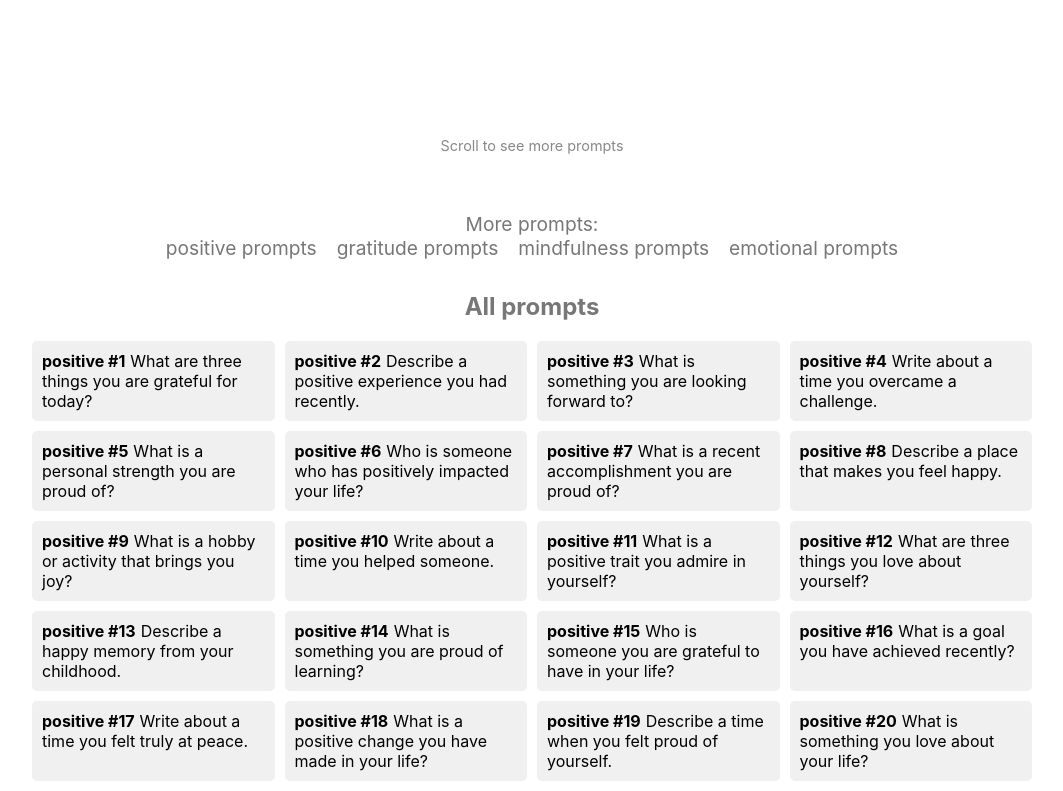
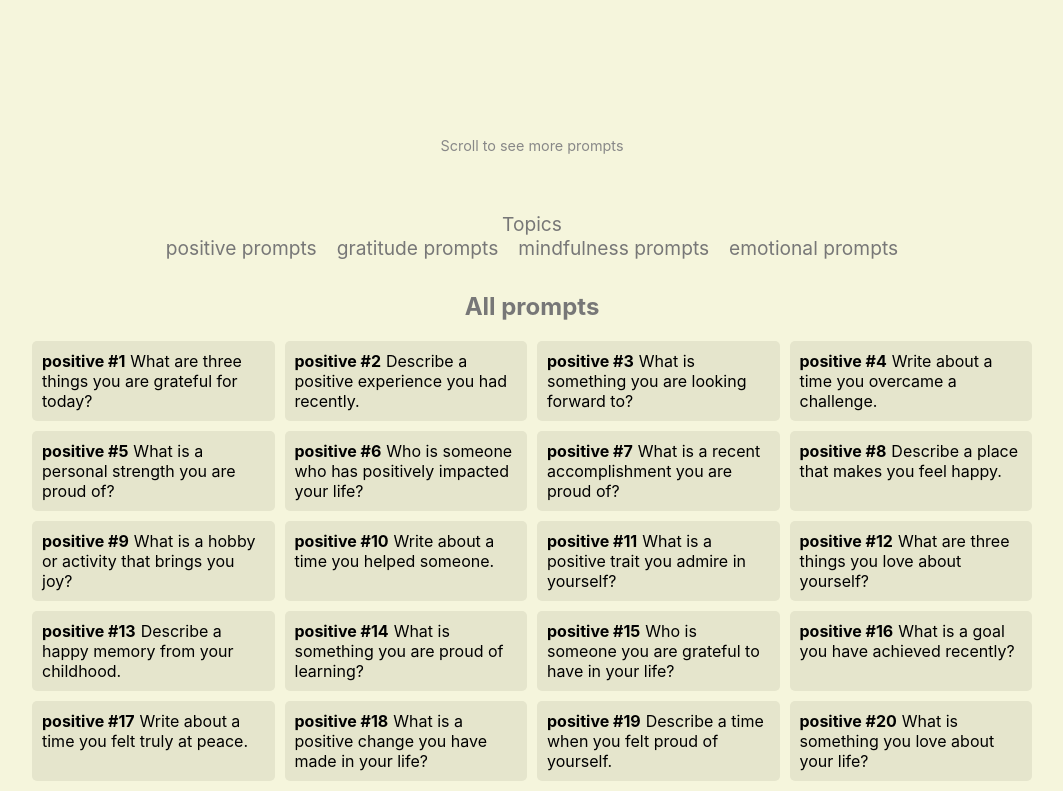
Before and after one commit to habeebmh/theraprompts, a React (Create React App) app: page / in a window 1280 px wide. Shown: the part 620-1411 px from the top of the page, without its empty margins (108-1171 px from the left). Built offline with nearby package versions, Linux system fonts and the light colour scheme.

Commit message:
Refactor UI styles and update prompts section

```diff
--- a/src/App.js
+++ b/src/App.js
@@ -62,7 +62,7 @@ function App() {
         </div>
         <div>
           <div className='all-prompts-header'>
-            <span className='nav-link'>More prompts:</span>
+            <span className='nav-link'>Topics</span>
           </div>
           <nav className="nav-bar">
             {Object.keys(allPrompts).map((topic, index) => topic !== currentTopic && (
--- a/src/index.css
+++ b/src/index.css
@@ -5,6 +5,7 @@ body {
     sans-serif;
   -webkit-font-smoothing: antialiased;
   -moz-osx-font-smoothing: grayscale;
+  background-color: #f5f5dc;
 }
 
 .container {
@@ -74,7 +75,7 @@ body {
 }
 
 .prompt-item {
-  background: #f0f0f0;
+  background: #e5e5cc; /* #f0f0f0; */
   padding: 10px;
   border-radius: 5px;
   text-align: left;
@@ -92,7 +93,6 @@ body {
 .scroll-message {
   position: absolute;
   bottom: 16px;
-  background: #fff;
   padding: 10px;
   text-align: center;
   font-size: 0.9em;
```
